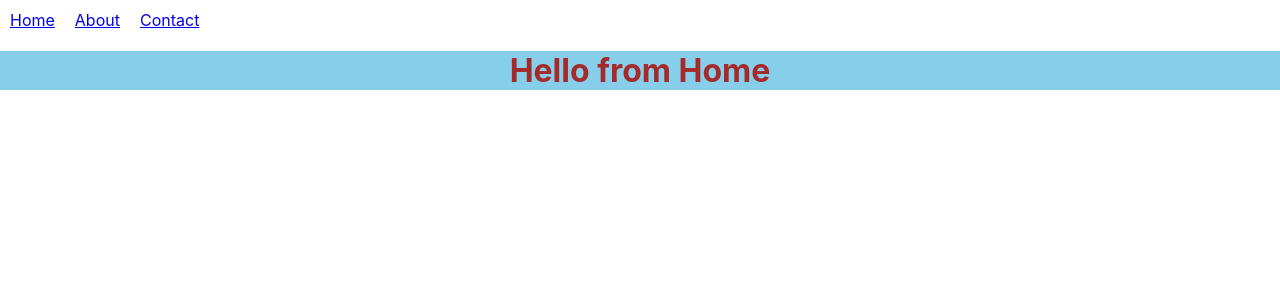
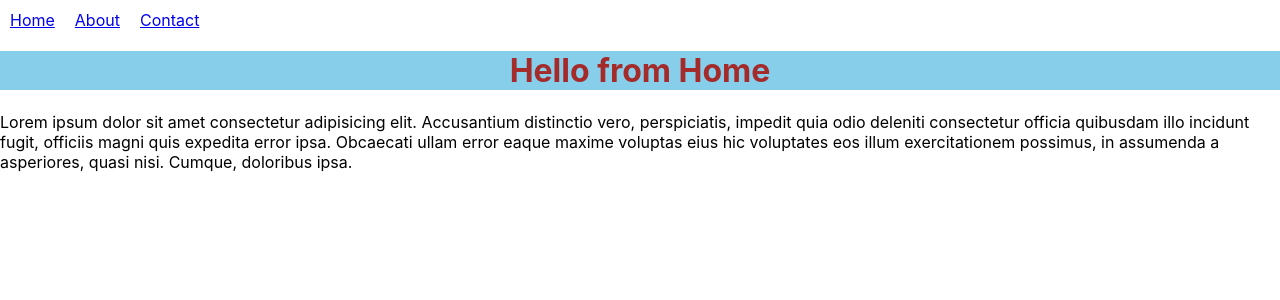
Before and after one commit to anupamahalder/react-learning, a React (Create React App) app in the folder practice-project/: page / in a window 1280 px wide. Shown: the top 300 px of the page. Built offline with nearby package versions, Linux system fonts and the light colour scheme.

Commit message:
Implement onCopy event to give alert while copying text from the website

```diff
--- a/practice-project/src/pages/About.jsx
+++ b/practice-project/src/pages/About.jsx
@@ -1,4 +1,4 @@
-import React from 'react';
+import React, { useState } from 'react';
 import './About.css';
 import Header from './Header';
 const About = () => {
@@ -11,12 +11,16 @@ const About = () => {
             prof3: "React Developer"
         }
     }
-
+    const [myProf, setMyProf] = useState("Web developer");
+    const changeValue = ()=>{
+        setMyProf("Full Stack Developer");
+    }
     return (
         <div className='about'>
             <Header/>
             <h1>Hello from About</h1>
-            <button>Change value</button>
+            <p>My profession is {myProf}</p>
+            <button onClick={()=>changeValue}>Change value</button>
         </div>
     );
 };
--- a/practice-project/src/pages/Home.jsx
+++ b/practice-project/src/pages/Home.jsx
@@ -2,11 +2,17 @@ import React from 'react';
 import './Home.css';
 import Header from './Header';
 const Home = () => {
+    const copyText = () =>{
+        alert("Text copied!");
+    }
     return (
         <div className='home'>
             <Header/>
             <h1>Hello from Home</h1>
-
+            {/* Copy Event  */}
+            <div>
+                <p onCopy={copyText}>Lorem ipsum dolor sit amet consectetur adipisicing elit. Accusantium distinctio vero, perspiciatis, impedit quia odio deleniti consectetur officia quibusdam illo incidunt fugit, officiis magni quis expedita error ipsa. Obcaecati ullam error eaque maxime voluptas eius hic voluptates eos illum exercitationem possimus, in assumenda a asperiores, quasi nisi. Cumque, doloribus ipsa.</p>
+            </div>
         </div>
     );
 };
```
